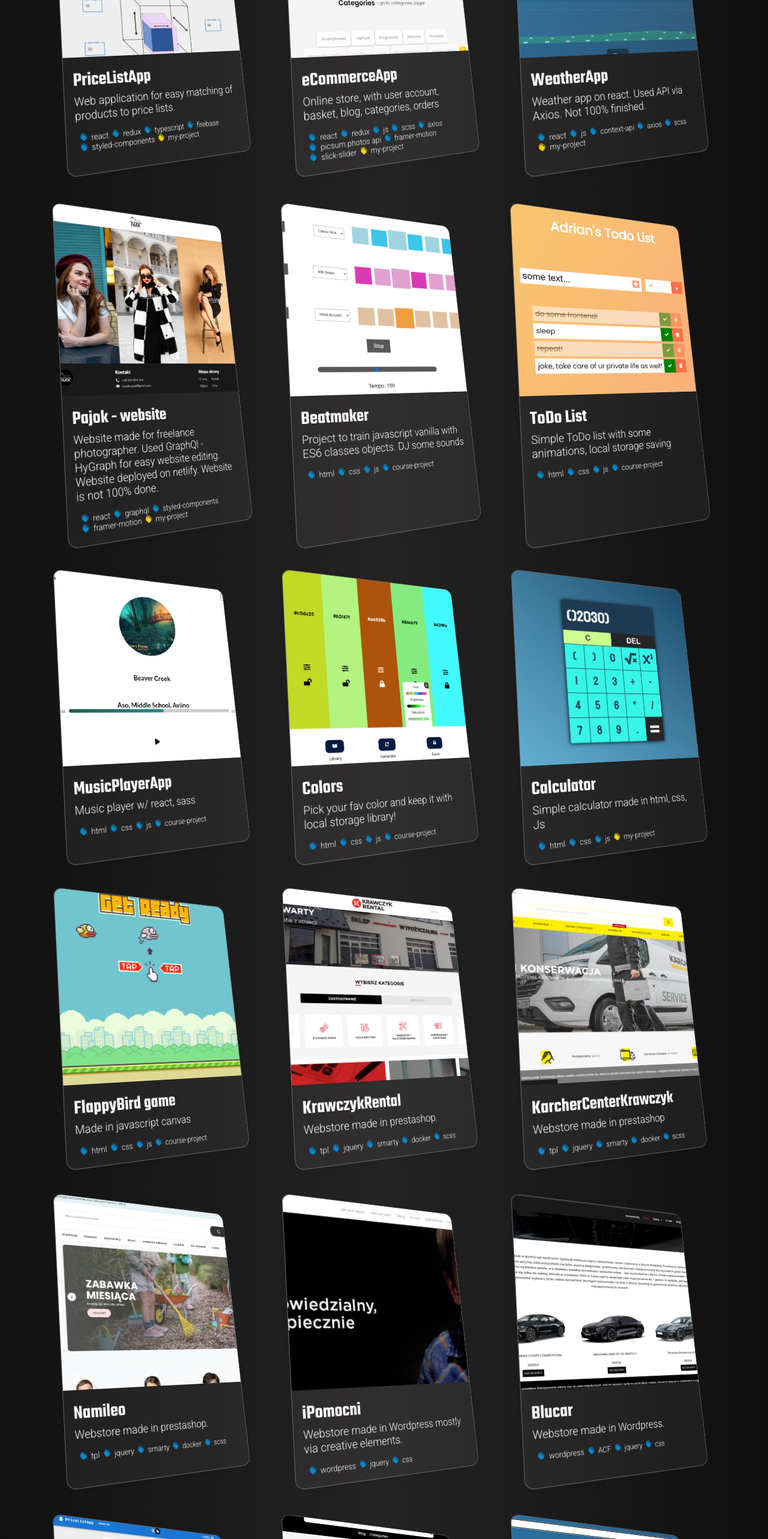
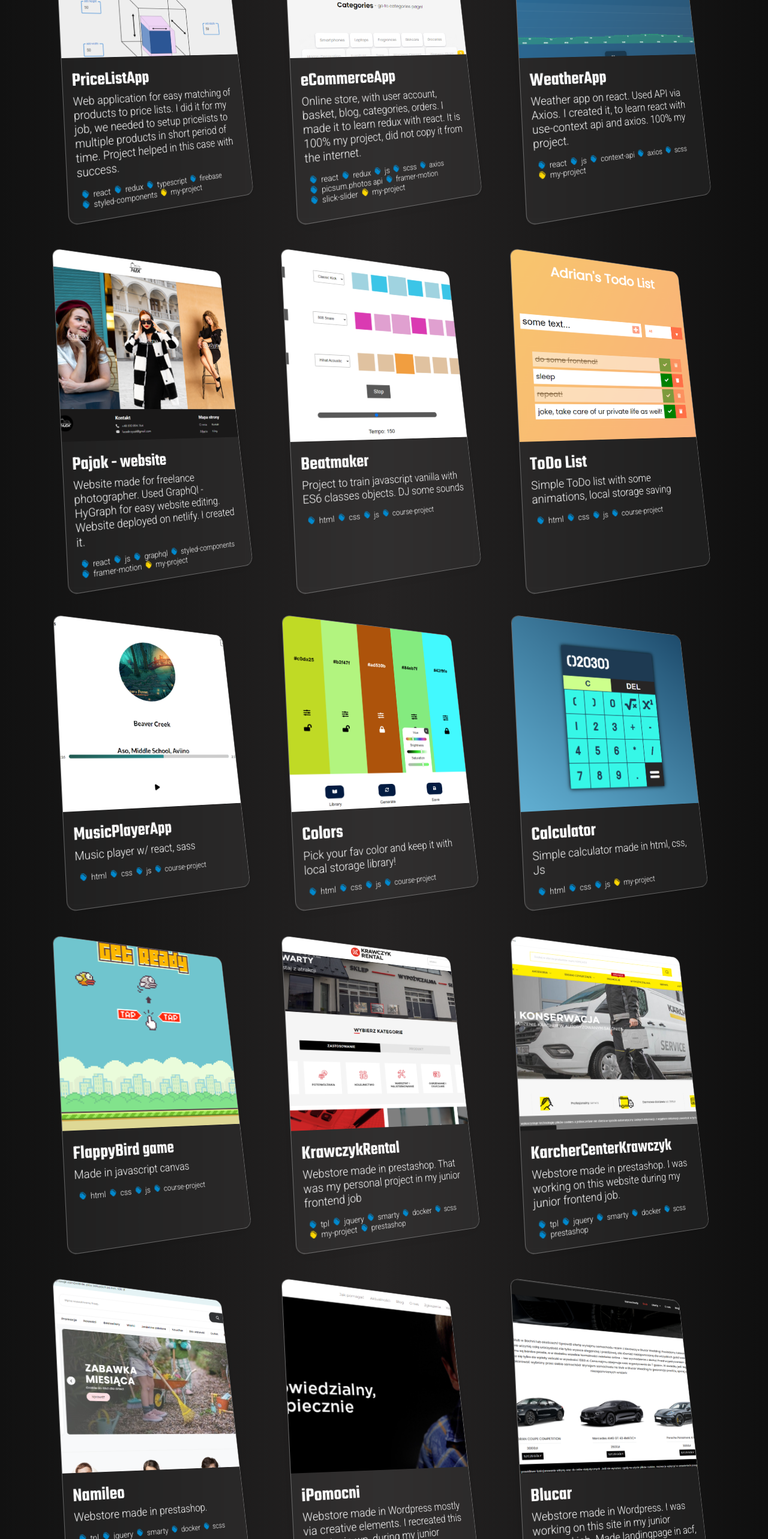
Before and after one commit to AdrianBroek/portfolio, a React (Create React App) app: page / in a window 1280 px wide. Shown: the part 3040-5606 px from the top of the page at 60% size. Built offline with nearby package versions, Linux system fonts and the light colour scheme.

Commit message:
fixed bug with duplicate storage of projects

```diff
--- a/src/pages/Projects.js
+++ b/src/pages/Projects.js
@@ -56,20 +56,18 @@ const Projects = () => {
 
         // copy array of data
         const newArray = [...data]
-        console.log({newArray: newArray})
         // mapuj kazdy projekt z osobna
         newArray.map((proj)=> {
                 // jesli ktorykolwiek z tagow jest w activetags, dodaj projekt
                 // jesli nie to nie dodawaj/usun
                 const tagExist = activeTagList.every(tag => proj.tags.includes(tag))
-                console.log(tagExist)
+                // console.log(tagExist)
                 if(tagExist) {
                     // sprawdz czy jest w filterowanym storage juz ten obiekt
                     if (!filteredStorage.includes(proj)){
                         setFilteredStorage(state=>[...state, proj])
                     }
                 } else {
-
                     if (filteredStorage.includes(proj)){
                         objectsToRemove.push(proj)
                     }
@@ -84,26 +82,19 @@ const Projects = () => {
             })
             setFilteredStorage(FScopy)
         }
+
     }
-
-    // set filtered storage to data on load component
-    useEffect(()=> {
-        setFilteredStorage(data)
-    },[])
 
     // setStorage if filteredStorage changes
     useEffect(()=> {
         setStorage(filteredStorage)
-
-        if(filteredStorage.length == 0){
-            setFilteredStorage(data)
-        }
+        // console.log(filteredStorage)
     },[filteredStorage])
 
     // fire filterProjectsByTagName function on activetaglist change
     useEffect(()=> {
         filterProjectsByTagName()
-        console.log(activeTagList)
+        // console.log(activeTagList)
     },[activeTagList])
 
     // del tag on click
@@ -128,7 +119,7 @@ const Projects = () => {
     const pickTag = (e) => {
         if(inputText != '' && !activeTagList.includes(e.target.id)){
             setActiveTagList(state => [...state, e.target.id])
-            console.log(e.target.id)
+            // console.log(e.target.id)
         }else if (inputText != '' && activeTagList.includes(e.target.id)){
             delTag(e)
         }
--- a/src/storage/data.js
+++ b/src/storage/data.js
@@ -17,7 +17,7 @@ import karcher from '../images/projectsBackgrounds2/karcher.png'
 const dataProjects = [
     {
         name: 'PriceListApp',
-        description: 'Web application for easy matching of products to price lists.',
+        description: 'Web application for easy matching of products to price lists. I did it for my job, we needed to setup pricelists to multiple products in short period of time. Project helped in this case with success.',
         link: 'https://adrianbroek.github.io/priceList/',
         image: PriceListApp,
         backgroundColor: '#000',
@@ -32,7 +32,7 @@ const dataProjects = [
     },
     {
         name: 'eCommerceApp',
-        description: 'Online store, with user account, basket, blog, categories, orders',
+        description: 'Online store, with user account, basket, blog, categories, orders. I made it to learn redux with react. It is 100% my project, did not copy it from the internet. ',
         link: 'https://adrianbroek.github.io/eCommerceApp/',
         image: eCommerceApp,
         backgroundColor: '#000',
@@ -50,7 +50,7 @@ const dataProjects = [
     },
     {
         name: 'WeatherApp',
-        description: 'Weather app on react. Used API via Axios. Not 100% finished.',
+        description: 'Weather app on react. Used API via Axios. I created it, to learn react with use-context api and axios. 100% my project.',
         link: 'https://adrianbroek.github.io/weatherApp/',
         image: weatherApp,
         backgroundColor: '#000',
@@ -65,12 +65,13 @@ const dataProjects = [
     },
     {
         name: 'Pajok - website',
-        description: 'Website made for freelance photographer. Used GraphQl - HyGraph for easy website editing. Website deployed on netlify. Website is not 100% done.',
+        description: 'Website made for freelance photographer. Used GraphQl - HyGraph for easy website editing. Website deployed on netlify. I created it.',
         link: 'https://pajok.netlify.app/',
         image: pajokWebsite,
         backgroundColor: '#000',
         tags: [
             "react",
+            'js',
             'graphql',
             'styled-components',
             "framer-motion",
@@ -157,7 +158,7 @@ const dataProjects = [
     },
     {
         name: 'KrawczykRental',
-        description: 'Webstore made in prestashop.',
+        description: 'Webstore made in prestashop. That was my personal project in my junior frontend job',
         link: 'https://krawczykrental.pl/',
         image: krawczykrental,
         backgroundColor: '#000',
@@ -167,11 +168,13 @@ const dataProjects = [
             'smarty',
             'docker',
             'scss',
+            'my-project',
+            'prestashop'
         ]
     },
     {
         name: 'KarcherCenterKrawczyk',
-        description: 'Webstore made in prestashop',
+        description: 'Webstore made in prestashop. I was working on this website during my junior frontend job.',
         link: 'https://karchercenter-krawczyk.pl/',
         image: karcher,
         backgroundColor: '#000',
@@ -181,11 +184,12 @@ const dataProjects = [
             'smarty',
             'docker',
             'scss',
+            'prestashop'
         ]
     },
     {
         name: 'Namileo',
-        description: 'Webstore made in prestashop.',
+        description: 'Webstore made in prestashop. ',
         link: 'https://namileo.com/',
         image: namileo,
         backgroundColor: '#000',
@@ -195,11 +199,12 @@ const dataProjects = [
             'smarty',
             'docker',
             'scss',
+            'prestashop'
         ]
     },
     {
         name: 'iPomocni',
-        description: 'Webstore made in Wordpress mostly via creative elements.',
+        description: 'Webstore made in Wordpress mostly via creative elements. I recreated this website in wp, during my junior frontend job.',
         link: 'https://ipomocni.pl/',
         image: iPomocni,
         backgroundColor: '#000',
@@ -211,13 +216,13 @@ const dataProjects = [
     },
     {
         name: 'Blucar',
-        description: 'Webstore made in Wordpress.',
-        link: 'https://blucar.pl/',
+        description: 'Webstore made in Wordpress. I was working on this site in my junior frontend job. Made landingpage in acf, used js, html, css and php tag.',
+        link: 'https://blucar.pl/slub/',
         image: blucar,
         backgroundColor: '#000',
         tags: [
             "wordpress",
-            "ACF",
+            "acf",
             'jquery',
             'css',
         ]
--- a/src/storage/tags.js
+++ b/src/storage/tags.js
@@ -13,7 +13,6 @@ export const dataTags = [
     "graphql",
     "styled-components",
     "html",
-    "JS",
     "css",
     "wordpress",
     "smarty",
@@ -21,5 +20,6 @@ export const dataTags = [
     "tpl",
     "jquery",
     "my-project",
-    "course-project"
+    "course-project",
+    'prestashop'
 ]
```
